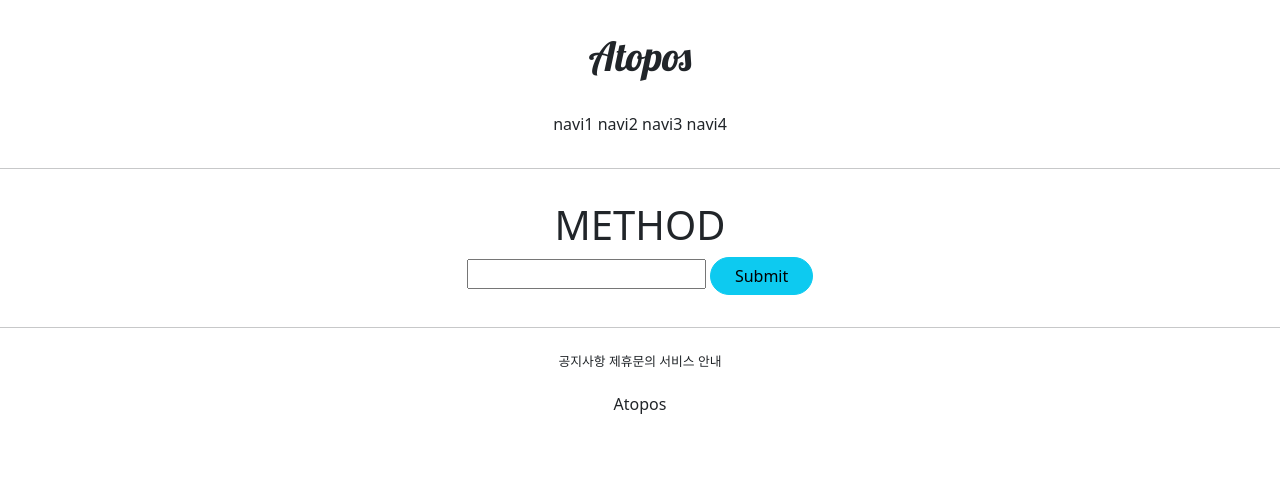
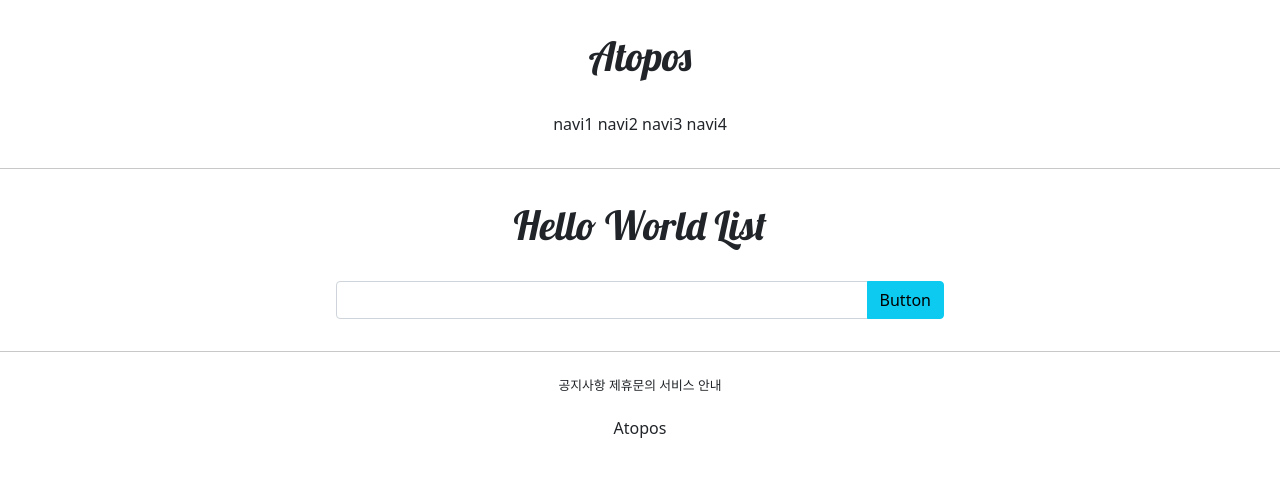
Before and after one commit to Kim-Gwang-Min/django_project_2, a Django app: page /accounts/hello_world/ in a window 1280 px wide. Shown: the top 477 px of the page. Run offline with Django 3.2, Linux system fonts and the light colour scheme; parts of the project's set-up code (start-up, migrations or seed data) failed here and were passed over.

Commit message:
7/12 DB all data output & redirect & Class AccountCreateView

```diff
--- a/accountapp/templates/accountapp/hello_world.html
+++ b/accountapp/templates/accountapp/hello_world.html
@@ -12,16 +12,27 @@
 {#        }#}
 {#    </style>#}
     <div style="margin: 2rem; text-align: center" >
-        <h1>METHOD</h1>
+        <h1 style="font-family: 'Lobster'; margin: 2rem;">
+            Hello World List
+        </h1>
 
         <form action="/accounts/hello_world/" method="post">
             {% csrf_token %}
-            <input type="text" name="hello_world_input">
-            <input class="btn btn-info rounded-pill px-4" type="submit">
+            <div class="input-group mb-3 w-50 m-auto ">
+              <input type="text" class="form-control"
+                     name="hello_world_input">
+              <button class="btn btn-info" type="submit">
+                  Button
+              </button>
+            </div>
+{#            <input type="text" name="hello_world_input">#}
+{#            <input class="btn btn-info rounded-pill px-4" type="submit">#}
         </form>
 
-        {% if hello_world_output %}
-            <h3>{{ hello_world_output.text }}</h3>
+        {% if hello_world_list %}
+            {%  for hello_world in hello_world_list %}
+            <h3>{{ hello_world.text }}</h3>
+            {% endfor %}
         {% endif %}
 
 
--- a/accountapp/urls.py
+++ b/accountapp/urls.py
@@ -1,5 +1,7 @@
 from django.urls import path
 from accountapp.views import hello_world
+
+app_name = 'accountapp'
 
 urlpatterns = [
     path('hello_world/', hello_world, name='hello_world')
--- a/accountapp/views.py
+++ b/accountapp/views.py
@@ -1,7 +1,12 @@
-from django.http import HttpResponse
+from django.contrib.auth.forms import UserCreationForm
+from django.contrib.auth.models import User
+from django.http import HttpResponse, HttpResponseRedirect
 from django.shortcuts import render
 
 # Create your views here.
+from django.urls import reverse, reverse_lazy
+from django.views.generic import CreateView
+
 from accountapp.models import HelloWorld
 
 
@@ -14,9 +19,21 @@ def hello_world(request):
         new_hello_world.text = temp
         new_hello_world.save()
 
+        # hello_world_list = HelloWorld.objects.all()
+        # return render(request, 'accountapp/hello_world.html',
+        #               context={'hello_world_list': hello_world_list})
 
+        return HttpResponseRedirect(reverse('accountapp:hello_world'))
+
+    else:
+        hello_world_list = HelloWorld.objects.all()
+        # hello_world_list.delete()
         return render(request, 'accountapp/hello_world.html',
-                      context={'hello_world_output': new_hello_world})
-    else:
-        return render(request, 'accountapp/hello_world.html',
-                      context={'text': 'GET METHOD!'})
+                      context={'hello_world_list': hello_world_list})
+
+
+class AccountCreatView(CreateView):
+    model = User
+    form_class = UserCreationForm
+    success_url = reverse_lazy('accountapp:hello_world')
+    template_name = 'accountapp/create.html'
```
